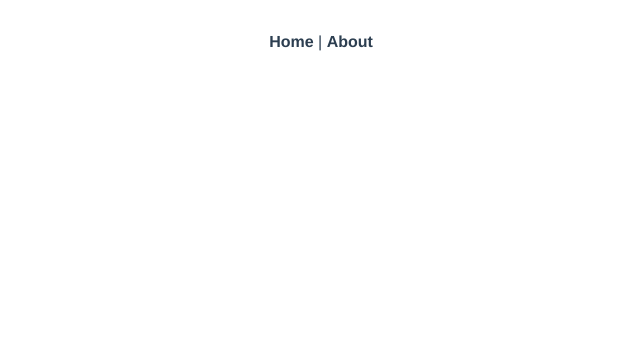
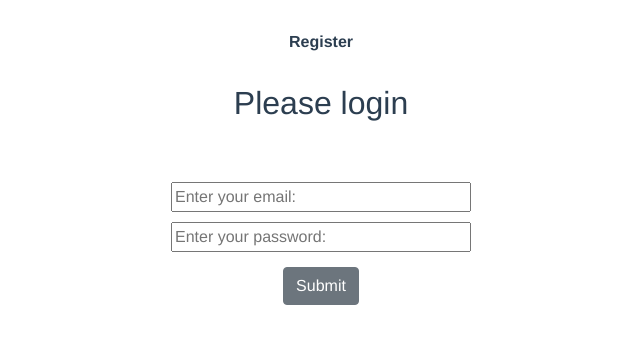
Before and after one commit to nikola-96/IMDB-front, a Vue app: page /login in a window 1280 px wide. Shown: the top 344 px of the page, without its empty margins (319-959 px from the left). Built offline with nearby package versions, Linux system fonts and the light colour scheme.

Commit message:
#PIT4-31 complited login task

```diff
--- a/src/App.vue
+++ b/src/App.vue
@@ -1,10 +1,13 @@
 <template>
   <div id="app">
-    <div id="nav">
-      <router-link to="/">Home</router-link> |
+    <div
+      id="nav"
+      v-if="this.$router.currentRoute.name !== 'Login' && this.$router.currentRoute.name !== 'Register'"
+    >
+      <router-link to="/">Home</router-link>|
       <router-link to="/about">About</router-link>
     </div>
-    <router-view/>
+    <router-view />
   </div>
 </template>
 
--- a/src/components/auth/login/LoginForm.vue
+++ b/src/components/auth/login/LoginForm.vue
@@ -0,0 +1,65 @@
+<template>
+  <div>
+    <h2 class="title">Please login</h2>
+    <form class="login-form" @submit.prevent="handleSubmit">
+      <div class="gruop">
+        <input
+          class="form-input"
+          id="email"
+          name="email"
+          type="email"
+          placeholder="Enter your email:"
+          v-model="user.email"
+        />
+      </div>
+      <div class="gruop">
+        <input
+          class="form-input"
+          id="password"
+          name="password"
+          type="password"
+          placeholder="Enter your password:"
+          v-model="user.password"
+        />
+      </div>
+      <button class="btn-submit btn btn-secondary" type="submit">Submit</button>
+    </form>
+  </div>
+</template>
+<script>
+export default {
+  name: "LoginForm",
+  data() {
+    return {
+      user: {},
+    };
+  },
+  props: {
+    startLoginUser: {
+      type: Function,
+      required: true,
+    },
+  },
+  methods: {
+    handleSubmit() {
+      this.startLoginUser(this.user);
+      this.$router.push("/");
+    },
+  },
+};
+</script>
+<style scoped>
+.login-form {
+  margin: 50px 0 0 0;
+}
+.form-input {
+  width: 300px;
+  margin: 10px 0 0 0;
+}
+.btn-submit {
+  margin: 15px 0 0 0;
+}
+.btn-register {
+  margin: 15px 0 0 150px;
+}
+</style>
--- /dev/null
+++ b/src/components/auth/navbar/AuthNavbar.vue
@@ -0,0 +1,18 @@
+<template>
+  <div id="nav">
+    <router-link :to="{name: toRoute}">{{toRoute}}</router-link>
+  </div>
+</template>
+<script>
+export default {
+  name: "AuthNavbar",
+  props: {
+    toRoute: {
+      type: String,
+      reqired: true,
+    },
+  },
+};
+</script>
+<style >
+</style>
--- a/src/components/auth/register/RegisterForm.vue
+++ b/src/components/auth/register/RegisterForm.vue
@@ -1,8 +1,8 @@
 <template>
   <div>
-    <div class="sign-up">
+    <div class="register">
       <h2 class="title">Please register</h2>
-      <form class="sign-up-form" @submit.prevent="handleSubmit">
+      <form class="register-form" @submit.prevent="handleSubmit">
         <div class="gruop">
           <input
             class="form-input"
@@ -52,14 +52,14 @@
 export default {
   name: "RegisterForm",
   props: {
-    startPostUser: {
+    startRegisterUser: {
       type: Function,
       requred: true,
     },
   },
   methods: {
     handleSubmit() {
-      this.startPostUser(this.user);
+      this.startRegisterUser(this.user, "Register");
       this.$router.push("/login");
     },
   },
@@ -72,7 +72,7 @@ export default {
 </script>
 
 <style scoped>
-.sign-up-form {
+.register-form {
   margin: 50px 0 0 0;
 }
 .form-input {
--- a/src/router/index.js
+++ b/src/router/index.js
@@ -1,20 +1,20 @@
 import Vue from "vue";
 import VueRouter from "vue-router";
-import Home from "../views/Home.vue";
-import Regiter from "../views/auth/register/Register";
+import Register from "../views/auth/register/Register";
+import Login from "../views/auth/login/Login";
 
 Vue.use(VueRouter);
 
 const routes = [
   {
-    path: "/",
-    name: "Home",
-    component: Home,
+    path: "/login",
+    name: "Login",
+    component: Login,
   },
   {
     path: "/register",
     name: "Register",
-    component: Regiter,
+    component: Register,
   },
 ];
 
@@ -24,4 +24,18 @@ const router = new VueRouter({
   routes,
 });
 
+router.beforeEach((to, from, next) => {
+  const isAuthenticated = localStorage.getItem("loginToken");
+  if (to.name !== "Login" && to.name !== "Register" && !isAuthenticated) {
+    next({ name: "Login" });
+
+    return;
+  } else if (
+    (to.name === "Login" || to.name === "Register") &&
+    isAuthenticated
+  ) {
+    return next({ name: "/" });
+  } else next();
+});
+
 export default router;
--- a/src/services/AuthService.js
+++ b/src/services/AuthService.js
@@ -9,7 +9,7 @@ class AuthService {
     await HTTP.post(AUTH.REGISTER, user);
   }
 
-  login(email, password) {
+  login({ email, password }) {
     return HTTP.post(AUTH.LOGIN, { email, password }).then((response) => {
       window.localStorage.setItem("loginToken", response.data.access_token);
       this.setAxiosDefaultAuthorizationHeader();
--- a/src/store/actions.js
+++ b/src/store/actions.js
@@ -6,11 +6,18 @@ export default {
     const response = await movieService.fetchAllMovies();
     commit("SET_MOVIES", response.data);
   },
-  async startPostUser({ commit }, user) {
+  async startRegisterUser({ commit }, user) {
     try {
       await authService.register(user);
     } catch (error) {
       commit("SET_ERRORS", error);
     }
   },
+  async startLoginUser({ commit }, user) {
+    try {
+      await authService.login(user);
+    } catch (error) {
+      commit("SET_ERRORS", error);
+    }
+  },
 };
--- a/src/views/auth/login/Login.vue
+++ b/src/views/auth/login/Login.vue
@@ -0,0 +1,22 @@
+<template>
+  <div>
+    <AuthNavbar toRoute="Register" />
+    <LoginForm :startLoginUser="startLoginUser" />
+  </div>
+</template>
+<script>
+import LoginForm from "@/components/auth/login/LoginForm";
+import AuthNavbar from "@/components/auth/navbar/AuthNavbar";
+import { mapActions } from "vuex";
+
+export default {
+  name: "Login",
+  components: {
+    LoginForm,
+    AuthNavbar,
+  },
+  methods: {
+    ...mapActions(["startLoginUser"]),
+  },
+};
+</script>
--- a/src/views/auth/register/Register.vue
+++ b/src/views/auth/register/Register.vue
@@ -1,19 +1,22 @@
 <template>
   <div>
-    <RegisterForm :startPostUser="startPostUser" />
+    <AuthNavbar toRoute="Login" />
+    <RegisterForm :startRegisterUser="startRegisterUser" />
   </div>
 </template>
 <script>
 import RegisterForm from "@/components/auth/register/RegisterForm";
+import AuthNavbar from "@/components/auth/navbar/AuthNavbar";
 import { mapActions, mapGetters } from "vuex";
 
 export default {
   name: "Register",
   components: {
     RegisterForm,
+    AuthNavbar,
   },
   methods: {
-    ...mapActions(["startPostUser"]),
+    ...mapActions(["startRegisterUser"]),
   },
   computed: {
     ...mapGetters(["getErrorsFromState"]),
```
